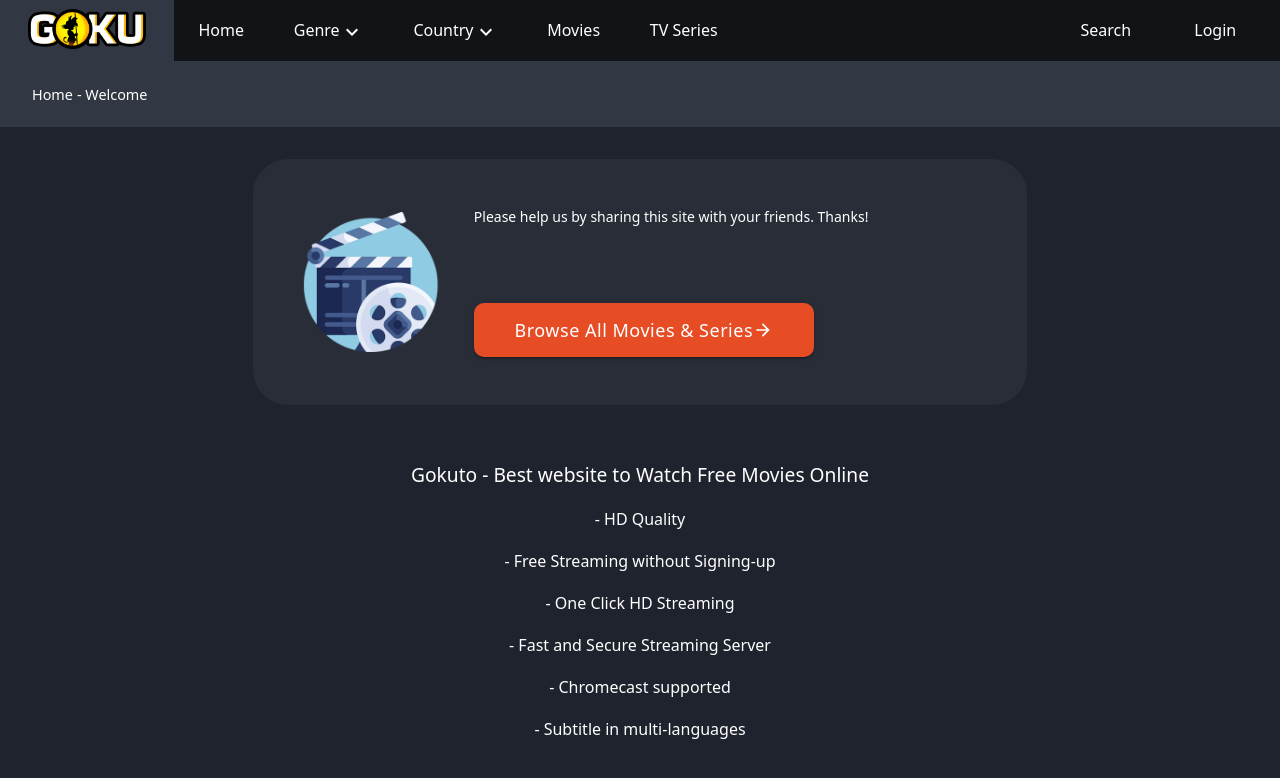
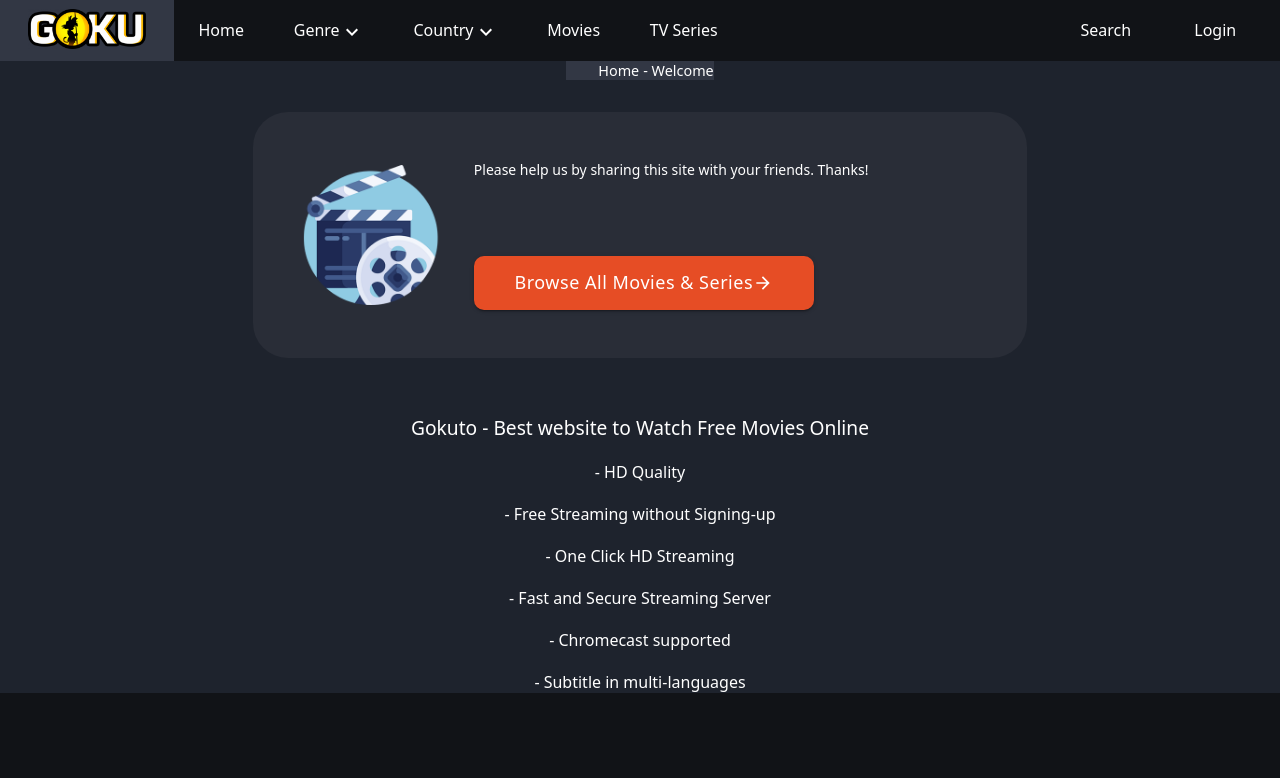
Before and after one commit to RiyazShaik-158/movies_searching, a React (Create React App) app: page / in a window 1280 px wide. Shown: the top 778 px of the page. Built offline with nearby package versions, Linux system fonts and the light colour scheme.

Commit message:
checkingHeightOfWelcomePage

```diff
--- a/src/components/Body/HomeWelcome/homeWelcome.scss
+++ b/src/components/Body/HomeWelcome/homeWelcome.scss
@@ -1,10 +1,10 @@
 .homeWelcome_main{
     background-color: #1e232d;
-    width: inherit;
-    height: inherit;
-    // display: flex;
-    // flex-direction: column;
-    // align-items: center;
+    // width: inherit;
+    height: auto;
+    display: flex;
+    flex-direction: column;
+    align-items: center;
     .homeWelcome_header{
         height: 9%;
         background-color: #323744;
```
